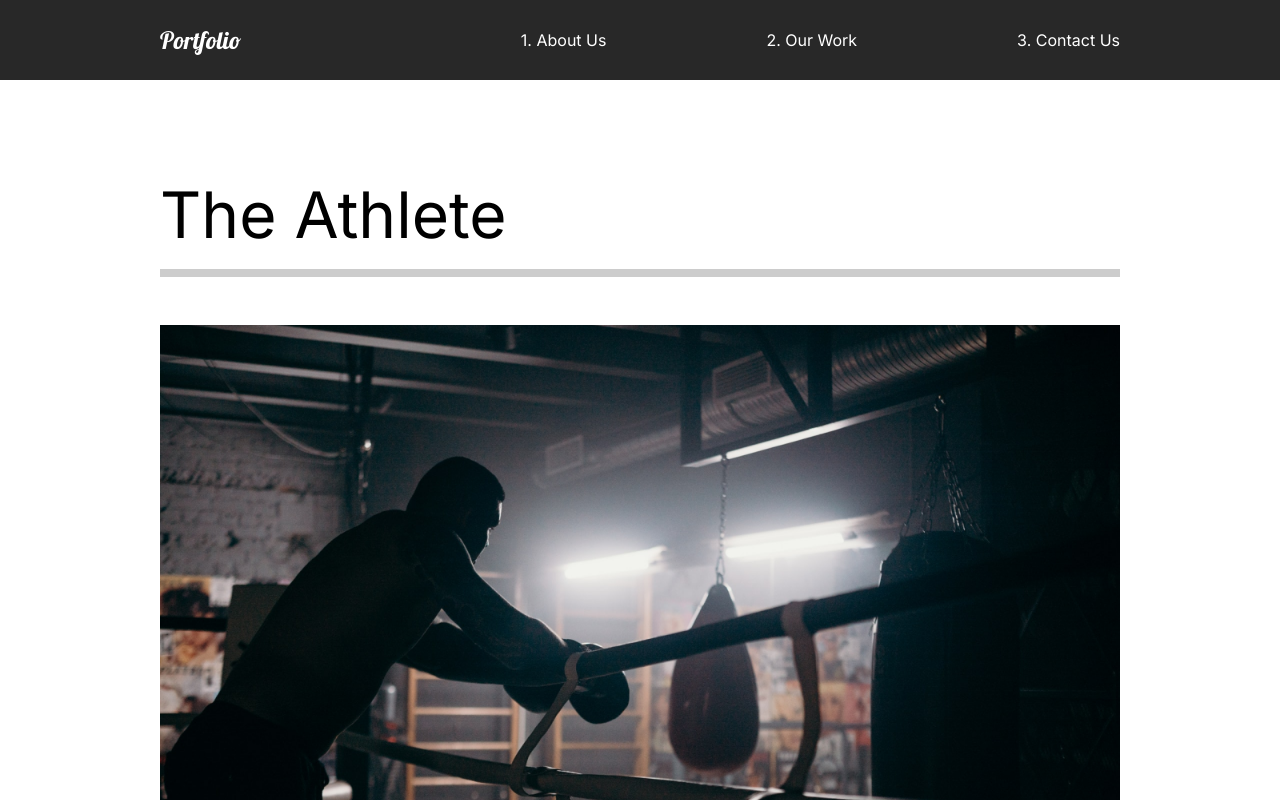
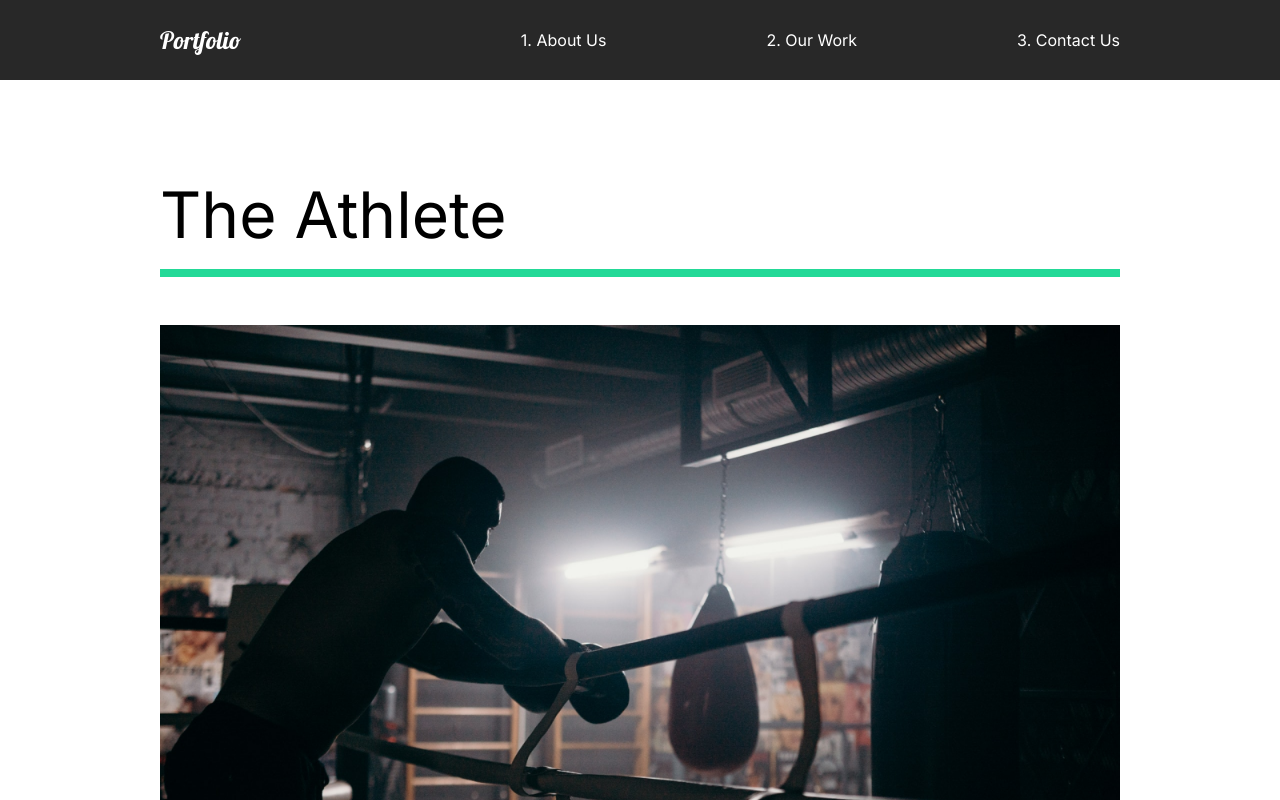
Before and after one commit to michaelpearsun/portfolio, a React (Create React App) app: page /work in a window 1280 px wide. Shown: the top 800 px of the page. Built offline with nearby package versions, Linux system fonts and the light colour scheme.

Commit message:
Our Work Animation

```diff
--- a/src/animation.js
+++ b/src/animation.js
@@ -7,14 +7,13 @@
         opacity: 1,
         y: 0,
         transition: {
-            duration: 1,
+            duration: 0.5,
             when: "beforeChildren",
             staggerChildren: 0.25,
         },
     },
     exit: {
         opacity: 0,
-        y: 300,
         transition: {
             duration: 0.5,
         },
@@ -35,7 +34,7 @@
         opacity: 1,
         transition: {ease: "easeOut", duration: 0.75},
     },
-}
+};
 
 export const photoAnim = {
     hidden: {scale: 1.5, opacity: 0},
@@ -44,4 +43,26 @@
         opacity: 1,
         transition: {ease: "easeOut", duration: 0.75},
     },
+};
+
+export const lineAnim = {
+    hidden: {width: "0%"},
+    show: {
+        width: "100%",
+        transition: {duration: 1},
+    },
+};
+
+export const slider = {
+    hidden: {x: "-130%", skew: "45deg"},
+    show: {
+        x: "100%",
+        skew: "0deg",
+        transition: {ease: "easeOut", duration: 1},
+    }
+};
+
+export const sliderContainer = {
+    hidden: {opacity: 1},
+    show: {opacity: 1, transition: {staggerChildren: 0.15, ease: "easeOut"}},
 }
--- a/src/components/GlobalStyle.js
+++ b/src/components/GlobalStyle.js
@@ -16,7 +16,7 @@
     font-size: 1.1rem;
     cursor: pointer;
     padding: 1rem 2rem;
-    border: 3px soild #23d997;
+    border: 3px solid #23d997;
     background: transparent;
     color: white;
     transition: all 0.5 ease;
--- a/src/components/Wave.js
+++ b/src/components/Wave.js
@@ -10,11 +10,11 @@
     )
 }
 
-const StyledComponentWave = styled.div`
+const StyledComponentWave = styled.svg`
     position: absolute;
     left: 0;
     z-index: 1;
 
 `;
 
-export default Wave
+export default Wave;
--- a/src/pages/OurWork.js
+++ b/src/pages/OurWork.js
@@ -7,18 +7,26 @@
 import goodtimes from "../img/goodtimes-small.png";
 //Animations
 import { motion } from "framer-motion";
-import { pageAnimation } from '../animation';
+import { pageAnimation, fade, photoAnim, lineAnim, slider, sliderContainer } from '../animation';
 
 
 
 const OurWork = () => {
     return (
-        <StyledComponentOurWork variants={ pageAnimation } exit="exit" initial="hidden" animate="show" style={{ background: "#fff" }} >
+        <StyledComponentOurWork variants={pageAnimation} exit="exit" initial="hidden" animate="show" style={{ background: "#fff" }} >
+            <motion.div variants={sliderContainer}>
+                <StyledComponentFrame1 variants={slider}></StyledComponentFrame1>
+                <StyledComponentFrame2 variants={slider}></StyledComponentFrame2>
+                <StyledComponentFrame3 variants={slider}></StyledComponentFrame3>
+                <StyledComponentFrame4 variants={slider}></StyledComponentFrame4>
+            </motion.div>
             <StyledComponentMovie>
-                <h2>The Athlete</h2>
-                <div className="line"></div>
+                <motion.h2 variants={fade}>The Athlete</motion.h2>
+                <motion.div variants={lineAnim} className="line"></motion.div>
                 <Link to="/work/the-athlete">
-                    <img src={athlete} alt="athlete" />
+                    <StyledComponentHide>
+                        <motion.img variants={photoAnim} src={athlete} alt="athlete" />
+                    </StyledComponentHide>
                 </Link>
             </StyledComponentMovie>
             <StyledComponentMovie>
@@ -37,7 +45,7 @@
             </StyledComponentMovie>
         </StyledComponentOurWork>
     )
-}
+};
 
 const StyledComponentOurWork = styled(motion.div)`
     min-height: 100vh;
@@ -46,13 +54,13 @@
     h2{
         padding: 1rem 0rem;
     }
-`
+`;
 
 const StyledComponentMovie = styled.div`
     padding-bottom: 10rem;
     .line{
         height: 0.5rem;
-        background: #cccccc;
+        background: #23d997;
         margin-bottom: 3rem;
     }
     img{
@@ -60,6 +68,32 @@
         height: 70vh;
         object-fit: cover;
     }
-`
+`;
+
+const StyledComponentHide = styled.div`
+    overflow: hidden;
+`;
+
+const StyledComponentFrame1 = styled(motion.div)`
+    position: fixed;
+    left: 0;
+    top: 10%;
+    width: 100%;
+    height: 100vh;
+    background: #fffebf;
+    z-index: 2;
+`;
+
+const StyledComponentFrame2 = styled(StyledComponentFrame1)`
+    background: #ff8efb;
+`;
+
+const StyledComponentFrame3 = styled(StyledComponentFrame1)`
+    background: #8ed2ff;
+`;
+
+const StyledComponentFrame4 = styled(StyledComponentFrame1)`
+    background: #8effa0;
+`;
 
 export default OurWork
```
